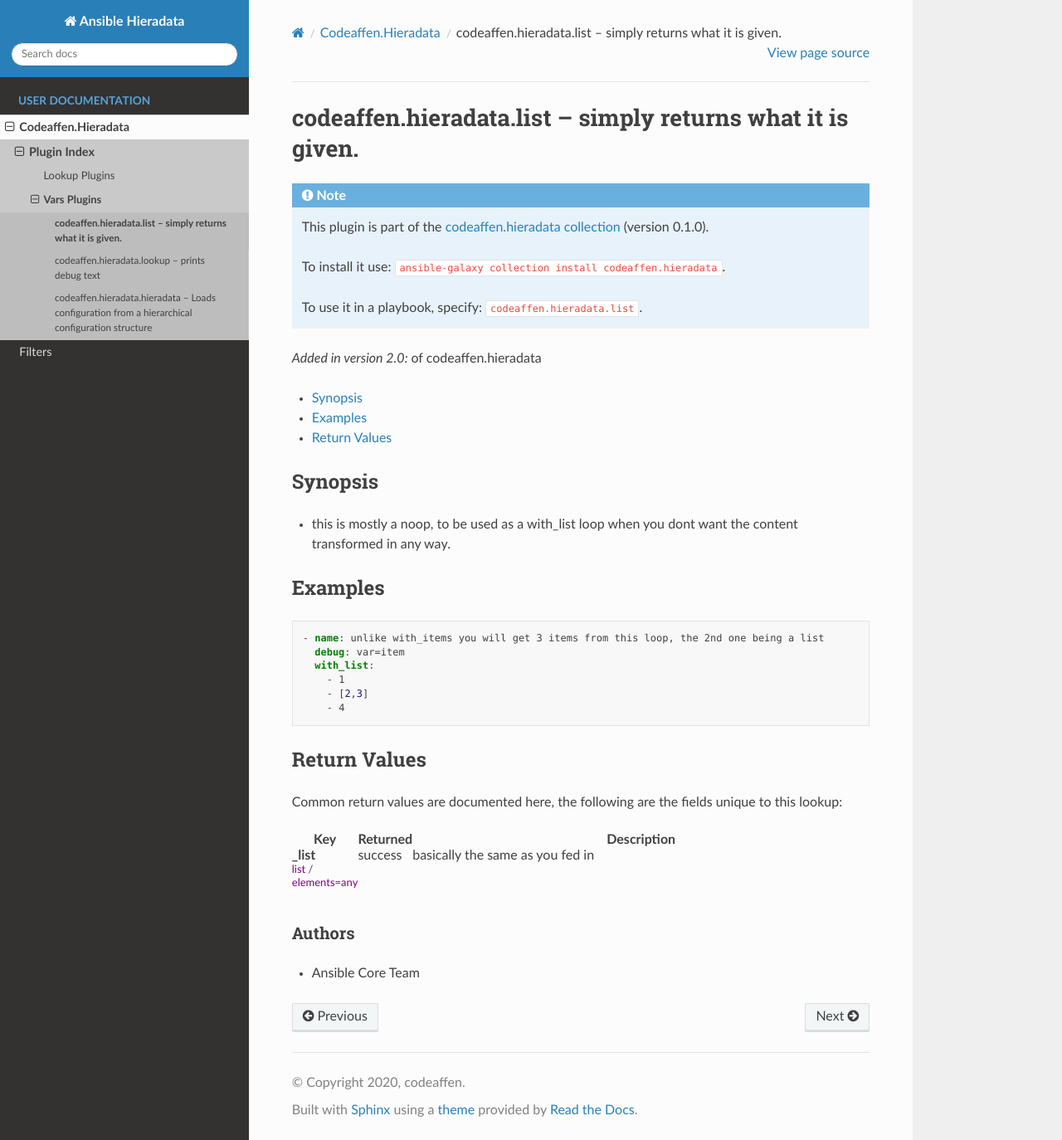
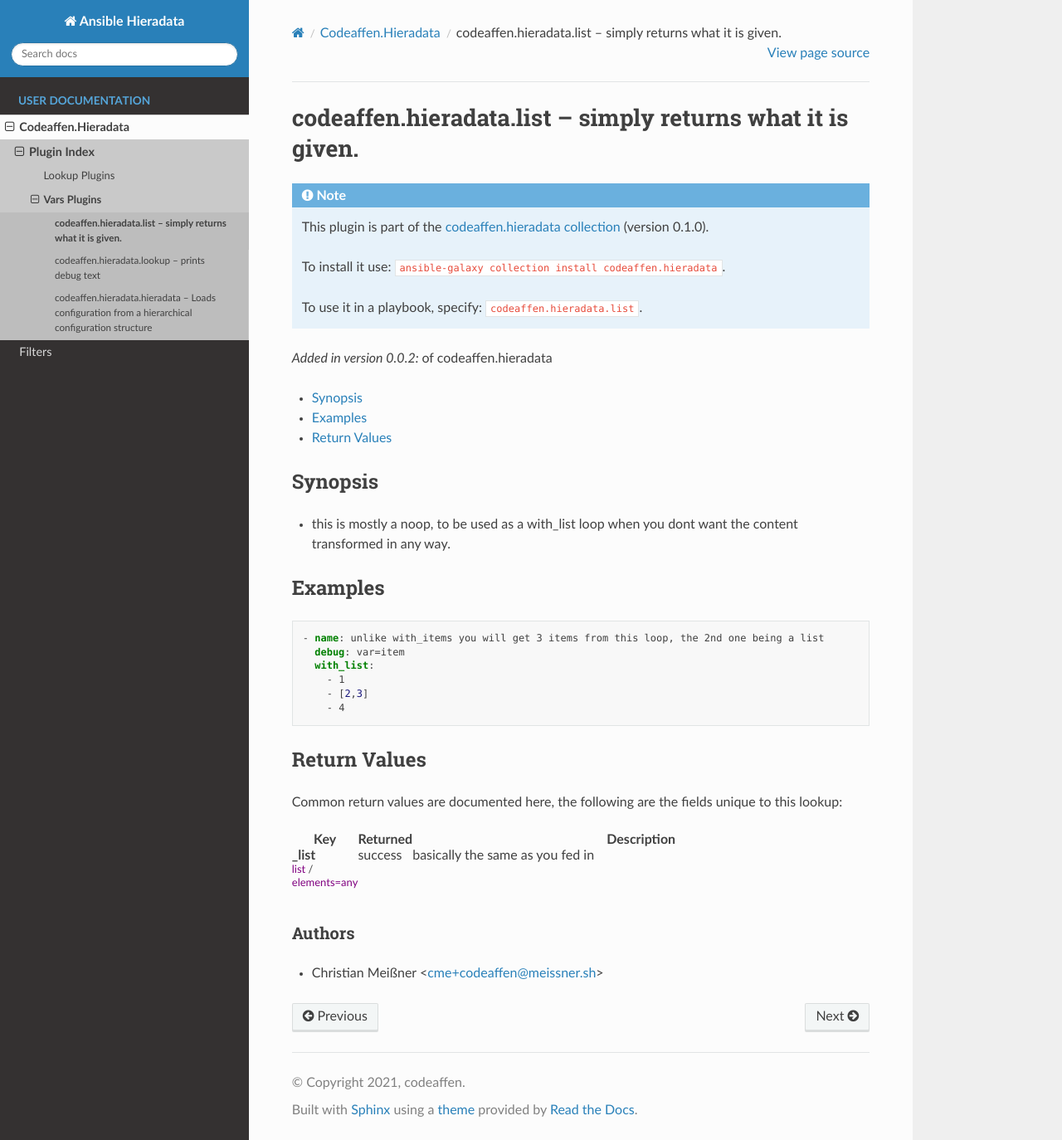
Before and after one commit to codeaffen/ansible-hiera-data, a Sphinx documentation site: the page built from docs/plugins/list_lookup.rst, in a window 1280 px wide and 1374 px high. Shown: the whole window at 83% size. Built offline with Sphinx 7.4.7 and the Read the Docs theme 2.0.0, drawn with Linux system fonts in a browser that asks for light colours.

Commit message:
fix documentation (#13)

```diff
--- a/docs/conf.py
+++ b/docs/conf.py
@@ -20,7 +20,7 @@
 # -- Project information -----------------------------------------------------
 
 project = u'Ansible Hieradata'
-copyright = u'2020, codeaffen'
+copyright = u'2021, codeaffen'
 author = u'codeaffen'
 
 # The short X.Y version
@@ -38,12 +38,20 @@
 # Add any Sphinx extension module names here, as strings. They can be
 # extensions coming with Sphinx (named 'sphinx.ext.*') or your custom
 # ones.
+# Add it to 'extensions':
 extensions = [
     'myst_parser',
     'sphinx.ext.autodoc',
     'sphinx.ext.intersphinx',
-    'ansible_basic_sphinx_ext',
+    'sphinx_antsibull_ext'
 ]
+
+# extensions = [
+    # 'myst_parser',
+    # 'sphinx.ext.autodoc',
+    # 'sphinx.ext.intersphinx',
+    # 'ansible_basic_sphinx_ext',
+# ]
 
 # Add any paths that contain templates here, relative to this directory.
 templates_path = ['_templates']
--- a/docs/plugins/list_lookup.rst
+++ b/docs/plugins/list_lookup.rst
@@ -38,7 +38,7 @@
 
 .. version_added
 
-.. versionadded:: 2.0 of codeaffen.hieradata
+.. versionadded:: 0.0.2 of codeaffen.hieradata
 
 .. contents::
    :local:
@@ -134,7 +134,7 @@
 Authors
 ~~~~~~~
 
-- Ansible Core Team
+- Christian Meißner <cme+codeaffen@meissner.sh>
 
 
 
```
Also changed, not shown: 4 other files.
